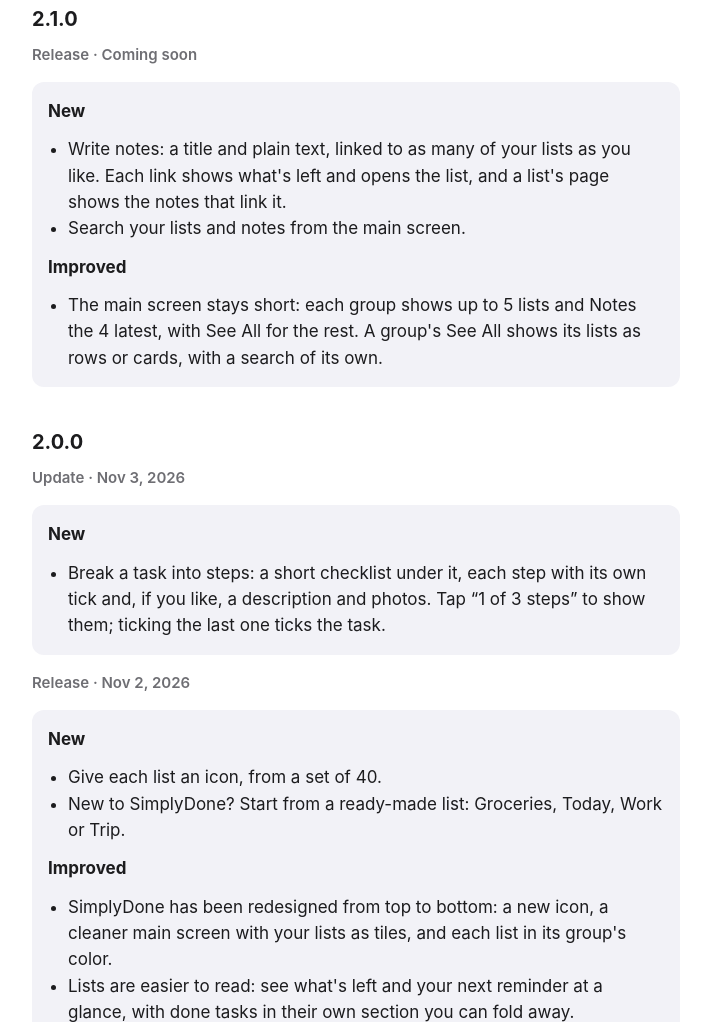
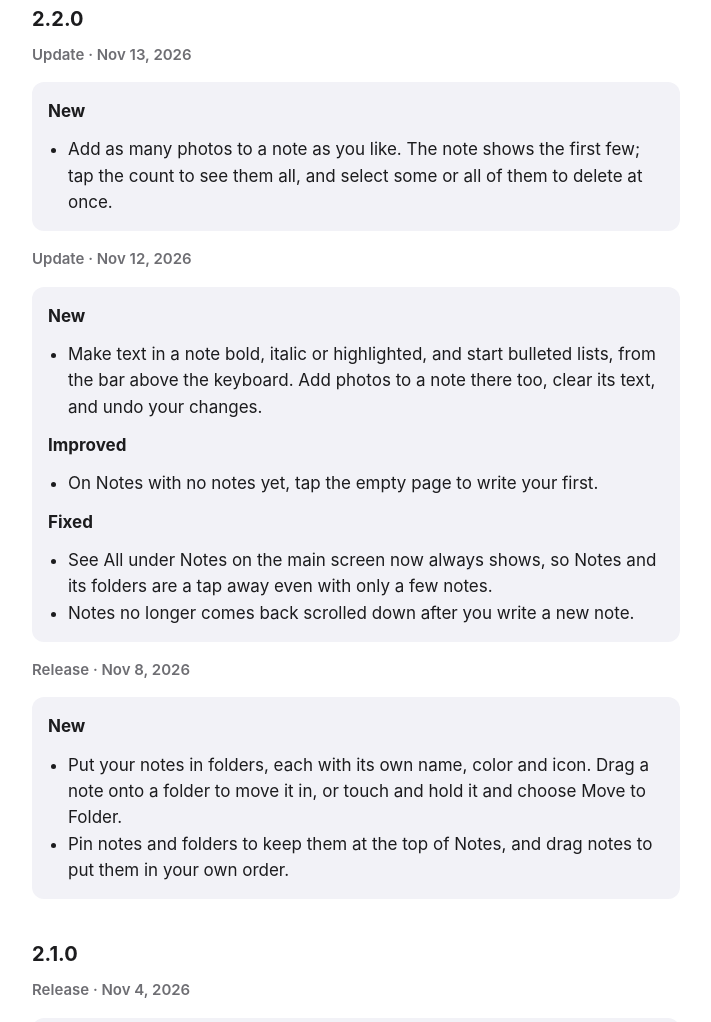
Before and after one commit to simplydevlab/simplydone-site, a plain HTML site: page todo/changelog/index.html in a window 1280 px wide. Shown: the part 157-1179 px from the top of the page, without its empty margins (284-995 px from the left). Drawn offline with Linux system fonts and the light colour scheme.

Commit message:
chore: Site matches 2.2.0, with note folders, formatting and unlimited photos
- What's New gains a 2.2.0 section: the Nov 8 release, and the Nov 12 and Nov 13 updates
- Nov 8 release: note folders, and pinning and dragging notes into order
- Nov 12 update: note formatting from the bar above the keyboard, tap the empty Notes page to write your first note, and the two Notes fixes
- Nov 13 update: as many photos as you like on a note, opened from its count, and selecting some or all to delete at once
- 2.1.0 is dated Nov 4, 2026 instead of Coming soon

```diff
--- a/todo/changelog/index.html
+++ b/todo/changelog/index.html
@@ -22,8 +22,43 @@
       <h1>What's New</h1>
       <p class="subtitle">SimplyDone - ToDo &amp; Tasks · Every version, newest first</p>
 
+      <h2>2.2.0</h2>
+      <p class="label">Update · Nov 13, 2026</p>
+      <div class="card">
+        <p><strong>New</strong></p>
+        <ul>
+          <li>Add as many photos to a note as you like. The note shows the first few; tap the count to see them all, and select some or all of them to delete at once.</li>
+        </ul>
+      </div>
+
+      <p class="label">Update · Nov 12, 2026</p>
+      <div class="card">
+        <p><strong>New</strong></p>
+        <ul>
+          <li>Make text in a note bold, italic or highlighted, and start bulleted lists, from the bar above the keyboard. Add photos to a note there too, clear its text, and undo your changes.</li>
+        </ul>
+        <p><strong>Improved</strong></p>
+        <ul>
+          <li>On Notes with no notes yet, tap the empty page to write your first.</li>
+        </ul>
+        <p><strong>Fixed</strong></p>
+        <ul>
+          <li>See All under Notes on the main screen now always shows, so Notes and its folders are a tap away even with only a few notes.</li>
+          <li>Notes no longer comes back scrolled down after you write a new note.</li>
+        </ul>
+      </div>
+
+      <p class="label">Release · Nov 8, 2026</p>
+      <div class="card">
+        <p><strong>New</strong></p>
+        <ul>
+          <li>Put your notes in folders, each with its own name, color and icon. Drag a note onto a folder to move it in, or touch and hold it and choose Move to Folder.</li>
+          <li>Pin notes and folders to keep them at the top of Notes, and drag notes to put them in your own order.</li>
+        </ul>
+      </div>
+
       <h2>2.1.0</h2>
-      <p class="label">Release · Coming soon</p>
+      <p class="label">Release · Nov 4, 2026</p>
       <div class="card">
         <p><strong>New</strong></p>
         <ul>
```
